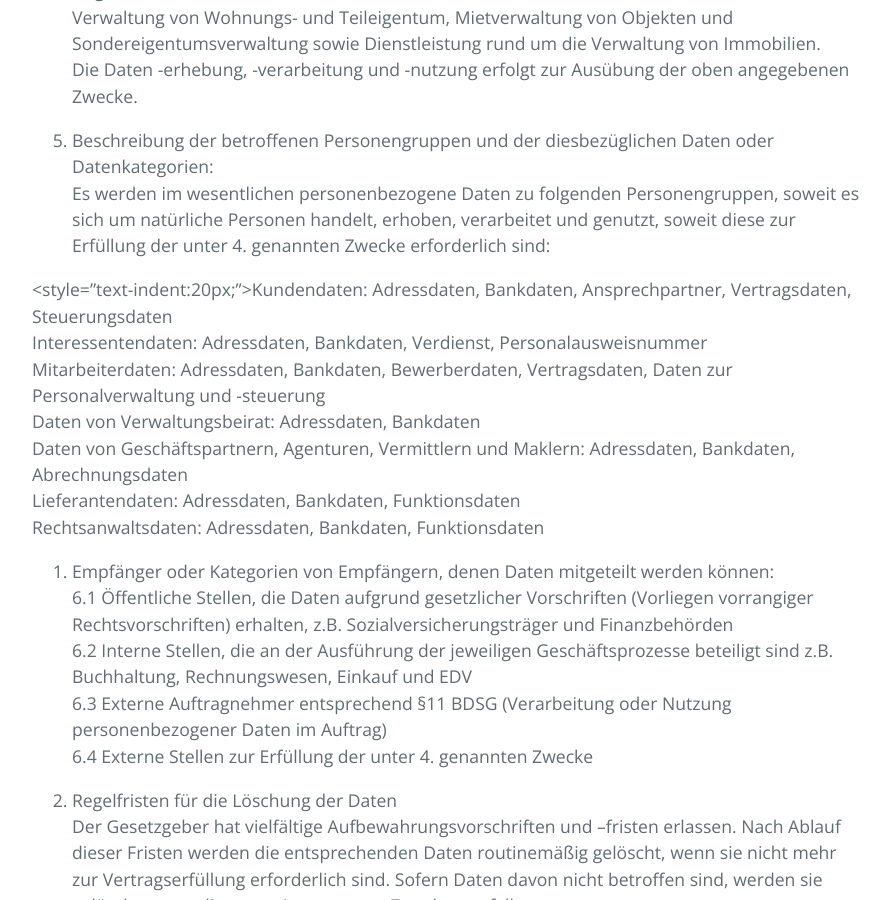
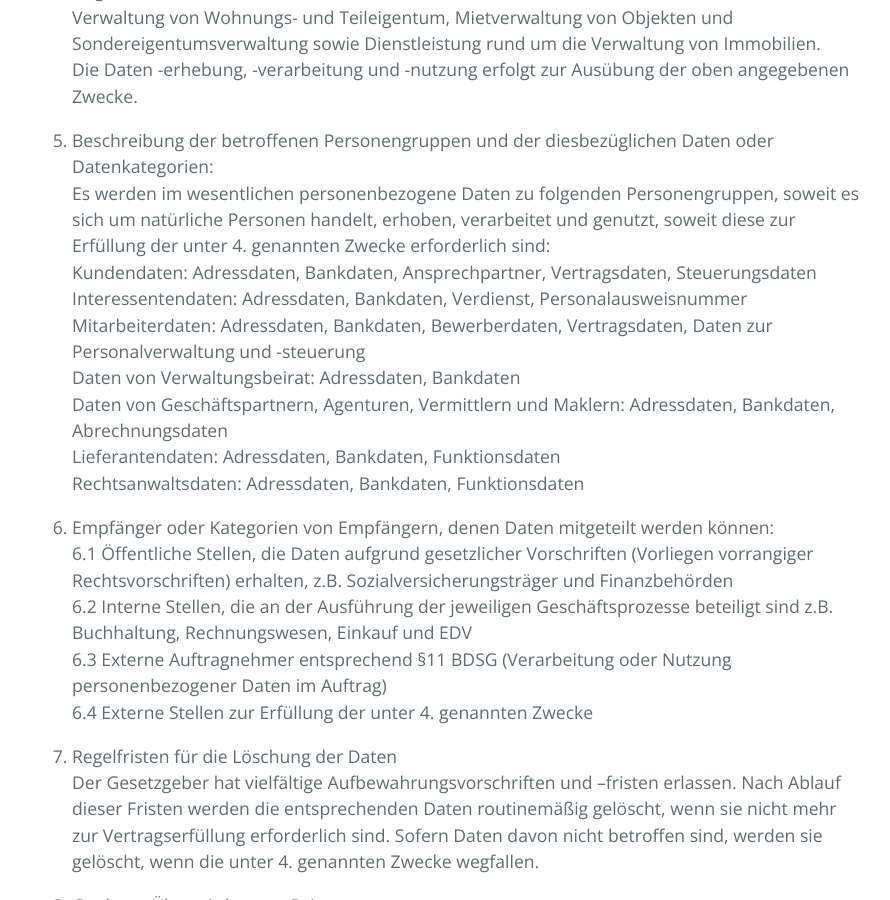
Before and after one commit to jackieGut/jackieGut.github.io, a Jekyll site: the page built from subpages/datenschutz.md, in a window 1280 px wide and 900 px high, scrolled down 818 px. Shown: the whole window, without its empty margins (192-1082 px from the left). Built offline with Jekyll 4.4.1, drawn with Linux system fonts in a browser that asks for light colours; our own code applies the rules of GitHub Pages for plain Markdown files; some of the changed lines change nothing that is shown.

Commit message:
Update datenschutz.md

```diff
--- a/subpages/datenschutz.md
+++ b/subpages/datenschutz.md
@@ -26,7 +26,7 @@ Die Daten -erhebung, -verarbeitung und -nutzung erfolgt zur Ausübung der oben a
 
 5. Beschreibung der betroffenen Personengruppen und der diesbezüglichen Daten oder Datenkategorien:<br>
 Es werden im wesentlichen personenbezogene Daten zu folgenden Personengruppen, soweit es sich um natürliche Personen handelt, erhoben, verarbeitet und genutzt, soweit diese zur Erfüllung der unter 4. genannten Zwecke erforderlich sind:<br>
-<style="text-indent:20px;">Kundendaten: Adressdaten, Bankdaten, Ansprechpartner, Vertragsdaten, Steuerungsdaten<br>
+Kundendaten: Adressdaten, Bankdaten, Ansprechpartner, Vertragsdaten, Steuerungsdaten<br>
 Interessentendaten: Adressdaten, Bankdaten, Verdienst, Personalausweisnummer<br>
 Mitarbeiterdaten: Adressdaten, Bankdaten, Bewerberdaten, Vertragsdaten, Daten zur Personalverwaltung und -steuerung<br>
 Daten von Verwaltungsbeirat: Adressdaten, Bankdaten<br>
```
